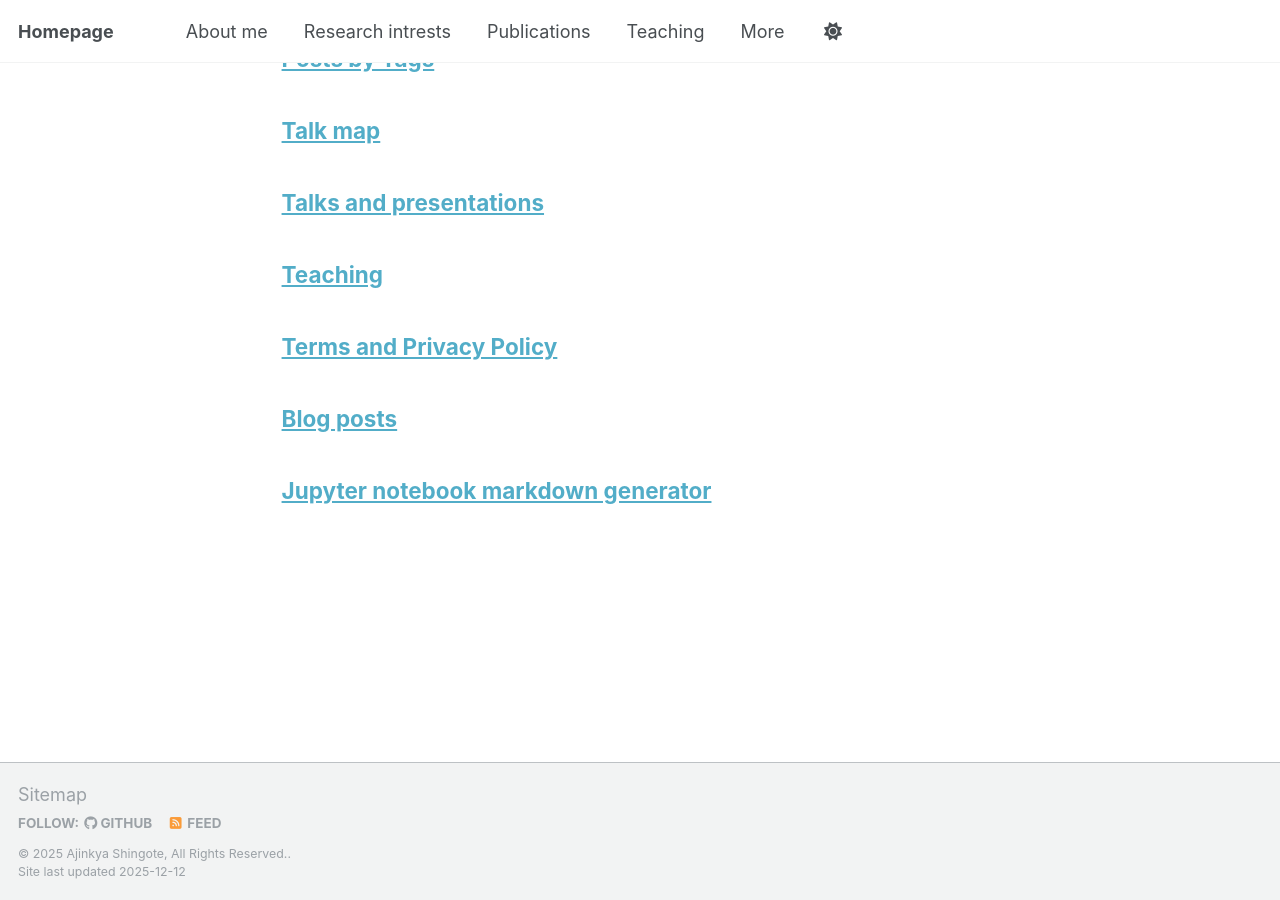
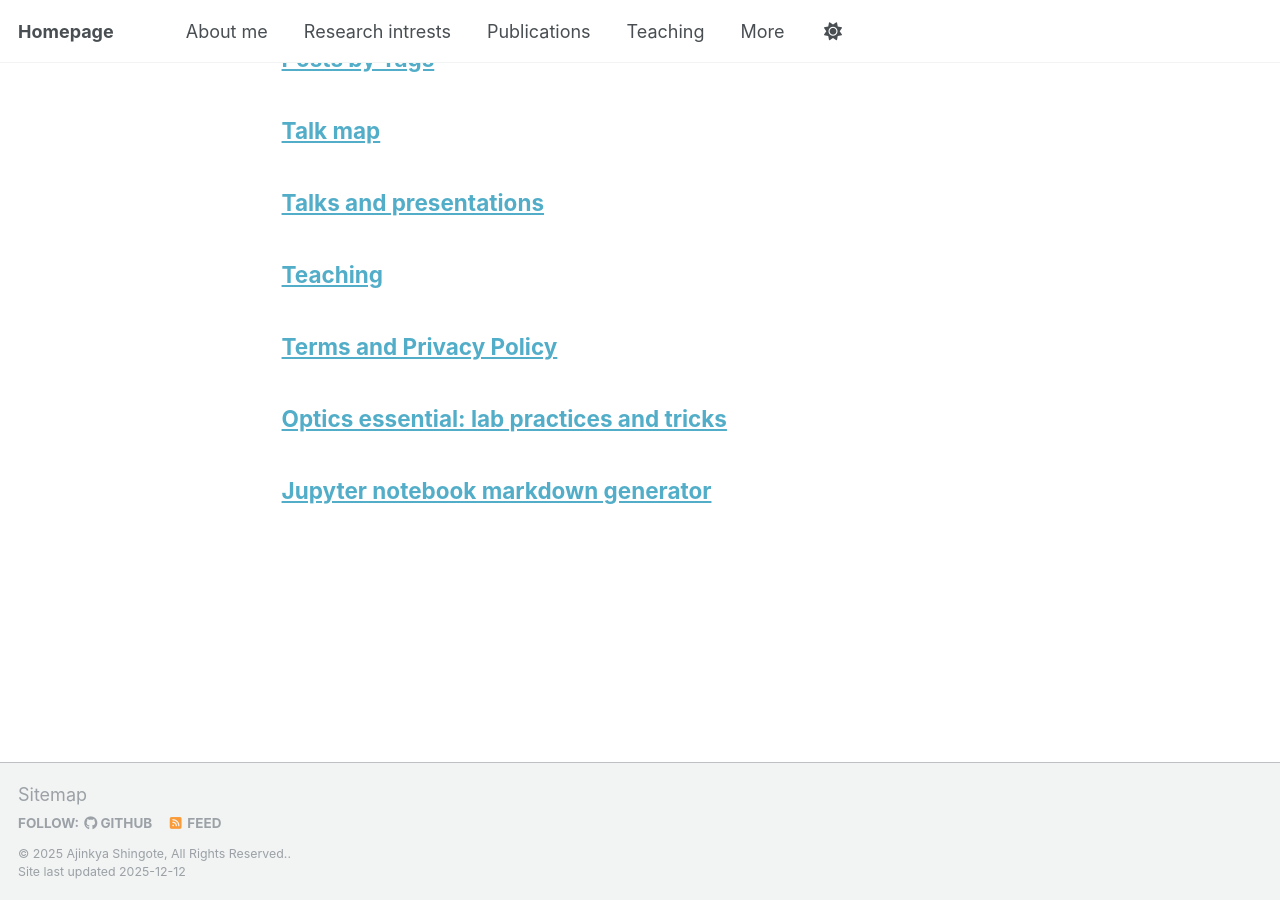
Before and after one commit to ajinkya-ss/ajinkya-ss, a Jekyll site: the page built from _pages/page-archive.html, in a window 1280 px wide and 900 px high, scrolled down 1135 px. Built offline with Jekyll 4.4.1, drawn with Linux system fonts in a browser that asks for light colours; a script that is not in the unit is left out.

Commit message:
Update year-archive.html

```diff
--- a/_pages/year-archive.html
+++ b/_pages/year-archive.html
@@ -1,7 +1,7 @@
 ---
 layout: archive
 permalink: /year-archive/
-title: "Blog posts"
+title: "Optics essential: lab practices and tricks"
 author_profile: true
 redirect_from:
   - /wordpress/blog-posts/
```
